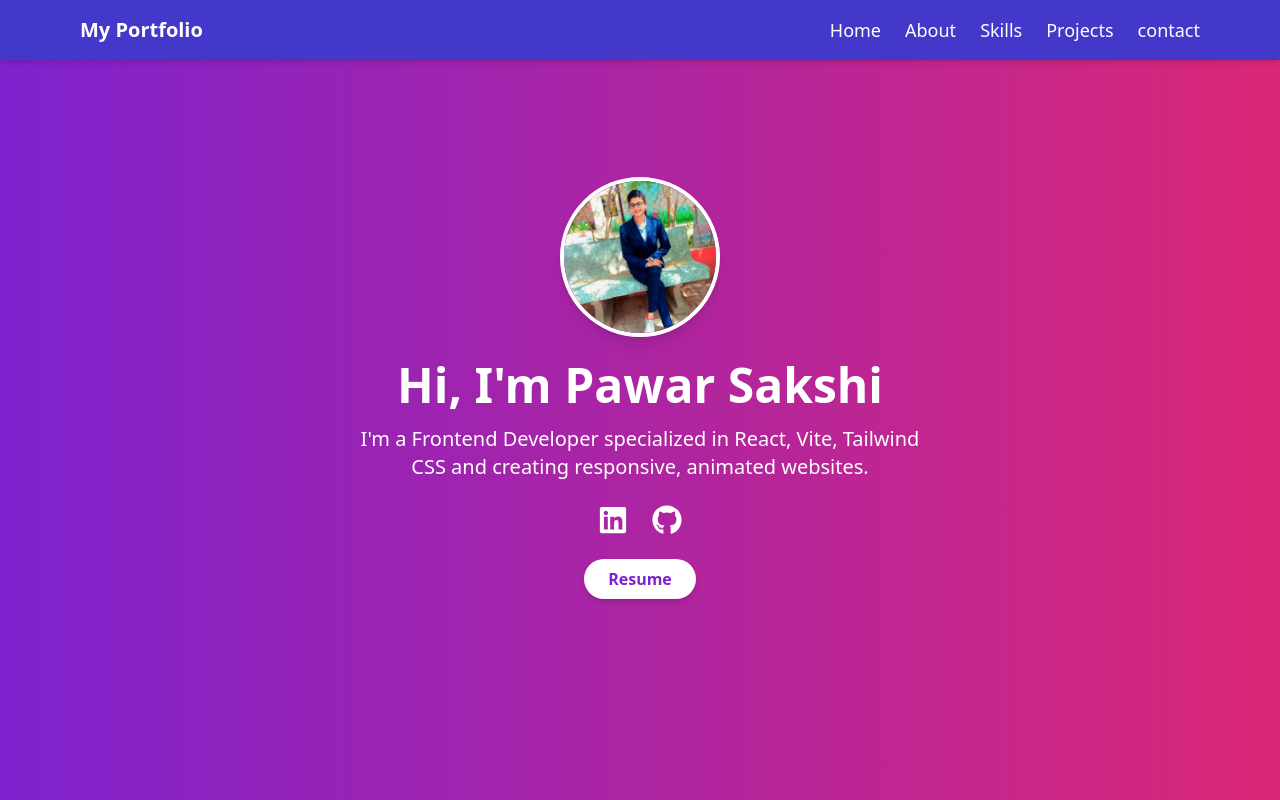
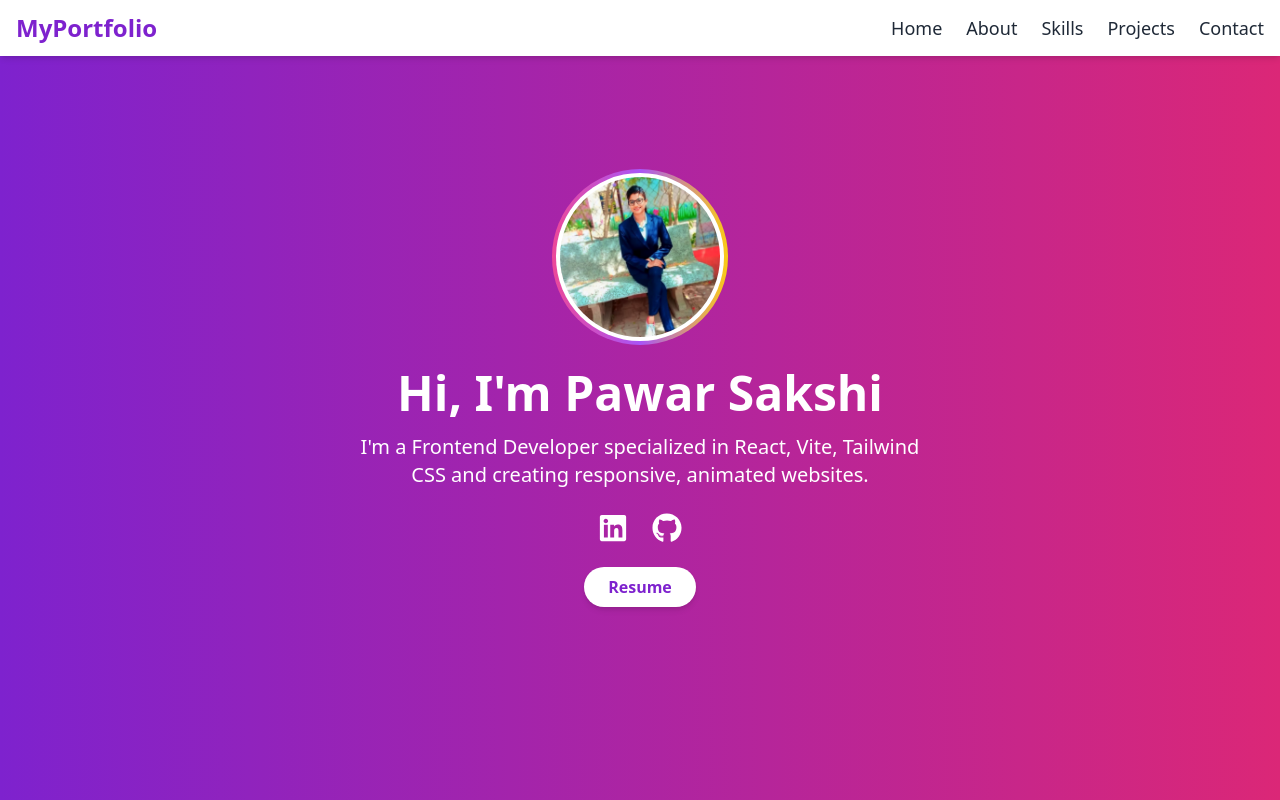
Before and after one commit to sakshiipawar3/myportfolio, a React (Vite) app: page / in a window 1280 px wide. Shown: the top 800 px of the page. Built offline with nearby package versions, Linux system fonts and the light colour scheme; the HTML template or start-up script is replaced by a standard one.

Commit message:
first commit

```diff
--- a/package.json
+++ b/package.json
@@ -8,6 +8,7 @@
     "preview": "vite preview"
   },
   "dependencies": {
+    "framer-motion": "^12.16.0",
     "react": "^18.2.0",
     "react-dom": "^18.2.0",
     "react-icons": "^5.5.0"
--- a/src/App.jsx
+++ b/src/App.jsx
@@ -5,7 +5,7 @@ import About from './components/About';
 import Skills from './components/Skills';
 import Projects from './components/Projects';
 import Contact from './components/Contact';
- import Footer from './components/Footer';
+import Footer from './components/Footer';
 
 
 function App() {
--- a/src/components/Home.jsx
+++ b/src/components/Home.jsx
@@ -8,12 +8,19 @@ const Home = () => {
       id="home"
       className="min-h-screen flex flex-col justify-center items-center bg-gradient-to-r from-purple-700 to-pink-600 text-white text-center px-4"
     >
-      {/* Profile Image */}
-      <img
-        src={profilePic}
-        alt="Portfolio"
-        className="w-40 h-40 rounded-full mb-6 border-4 border-white shadow-lg object-cover"
-      />
+      {/* Profile Picture with Colorful Circle */}
+      <div className="relative w-44 h-44 mb-6">
+        {/* Colorful Circle Animation */}
+        <div className="absolute inset-0 rounded-full bg-gradient-to-r from-pink-500 via-purple-500 to-yellow-400 animate-spin-slow p-1">
+          <div className="bg-white rounded-full w-full h-full flex items-center justify-center">
+            <img
+              src={profilePic}
+              alt="Portfolio"
+              className="w-40 h-40 rounded-full object-cover"
+            />
+          </div>
+        </div>
+      </div>
 
       {/* Title */}
       <h1 className="text-5xl font-extrabold mb-4">Hi, I'm Pawar Sakshi</h1>
--- a/src/components/Navbar.jsx
+++ b/src/components/Navbar.jsx
@@ -2,15 +2,20 @@ import React from 'react';
 
 const Navbar = () => {
   return (
-    <nav className="fixed top-0 left-0 right-0 bg-indigo-700 text-white shadow-md z-50">
-      <div className="max-w-6xl mx-auto flex justify-between items-center p-4">
-        <div className="text-xl font-bold">My Portfolio</div>
-        <ul className="flex space-x-6 text-lg">
-          <li><a href="#home" className="hover:text-indigo-300">Home</a></li>
-          <li><a href="#about" className="hover:text-indigo-300">About</a></li>
-          <li><a href="#skills" className="hover:text-indigo-300">Skills</a></li>
-          <li><a href="#projects" className="hover:text-indigo-300">Projects</a></li>
-          <li><a href="#projects" className="hover:text-indigo-300">contact</a></li>
+    <nav className="bg-white shadow-md fixed w-full z-50">
+      <div className="max-w-7xl mx-auto px-4 py-3 flex justify-between items-center">
+        <h1 className="text-2xl font-bold text-purple-700">MyPortfolio</h1>
+        <ul className="flex space-x-6 text-lg font-medium">
+          {['Home', 'About', 'Skills', 'Projects', 'Contact'].map((item) => (
+            <li key={item}>
+              <a
+                href={`#${item.toLowerCase()}`}
+                className="text-gray-800 hover:text-pink-500 transition duration-300"
+              >
+                {item}
+              </a>
+            </li>
+          ))}
         </ul>
       </div>
     </nav>
```
Also changed, not shown: 1 other file (tests, documents, lock files or other folders).
